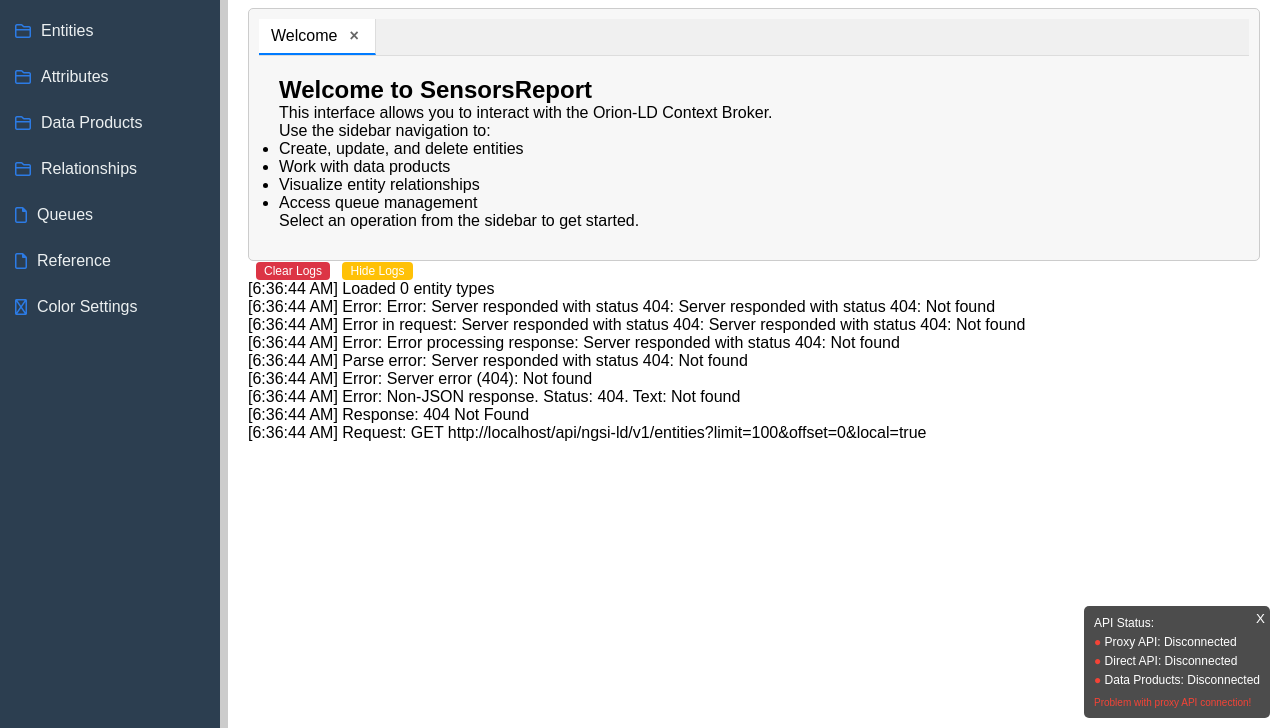
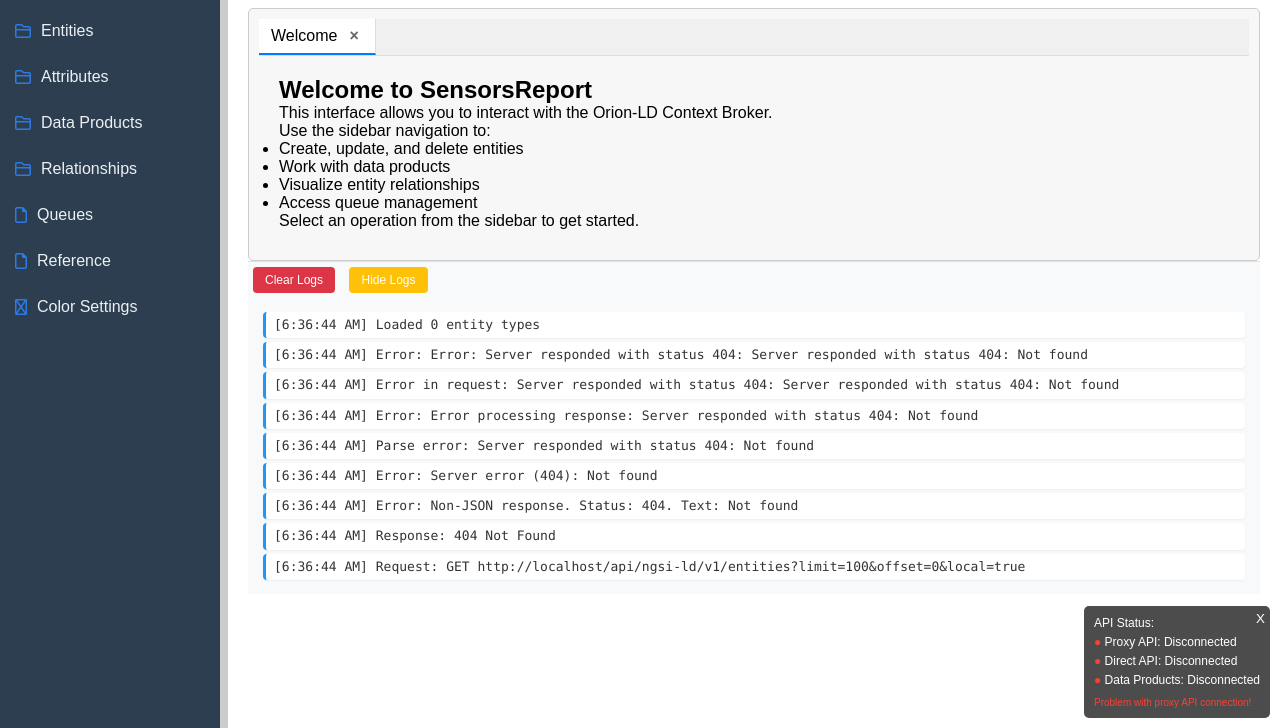
Before and after one commit to viobiscu/orion-ld-explorer, a plain HTML site: page static/index.html in a window 1280 px wide. Shown: the part 72-800 px from the top of the page. Drawn offline with nearby package versions, Linux system fonts and the light colour scheme; no server answers.

Commit message:
style for log

```diff
--- a/static/css/style.css
+++ b/static/css/style.css
@@ -380,3 +380,83 @@
   justify-content: flex-end;
   gap: 10px;
 }
+
+/* Logs container styling */
+#logs-container {
+  position: relative;
+  transition: all 0.3s ease;
+  overflow: hidden;
+  border-top: 1px solid #e0e0e0;
+  background-color: #f8f9fa;
+}
+
+#logs-container.expanded {
+  height: 25vh;
+}
+
+#logs-container.collapsed {
+  height: 40px;
+}
+
+/* Logs content area */
+#request-logs {
+  height: calc(100% - 40px);
+  overflow-y: auto;
+  padding: 10px 15px;
+  font-family: 'Consolas', 'Monaco', monospace;
+  font-size: 13px;
+  line-height: 1.4;
+  color: #333;
+}
+
+/* Log entries */
+#request-logs .log-item {
+  margin: 4px 0;
+  padding: 4px 8px;
+  border-radius: 4px;
+  background-color: #fff;
+  border-left: 3px solid #2196F3;
+  box-shadow: 0 1px 2px rgba(0,0,0,0.05);
+}
+
+#request-logs .log-placeholder {
+  color: #666;
+  font-style: italic;
+  text-align: center;
+  margin-top: 10px;
+}
+
+/* Log buttons styling */
+#logs-container button {
+  margin: 5px;
+  padding: 6px 12px;
+  border-radius: 4px;
+  border: none;
+  font-size: 12px;
+  font-weight: 500;
+  cursor: pointer;
+  transition: background-color 0.2s ease;
+}
+
+#logs-container button:hover {
+  opacity: 0.9;
+}
+
+/* Scrollbar styling for logs */
+#request-logs::-webkit-scrollbar {
+  width: 8px;
+}
+
+#request-logs::-webkit-scrollbar-track {
+  background: #f1f1f1;
+  border-radius: 4px;
+}
+
+#request-logs::-webkit-scrollbar-thumb {
+  background: #c1c1c1;
+  border-radius: 4px;
+}
+
+#request-logs::-webkit-scrollbar-thumb:hover {
+  background: #a8a8a8;
+}
```
